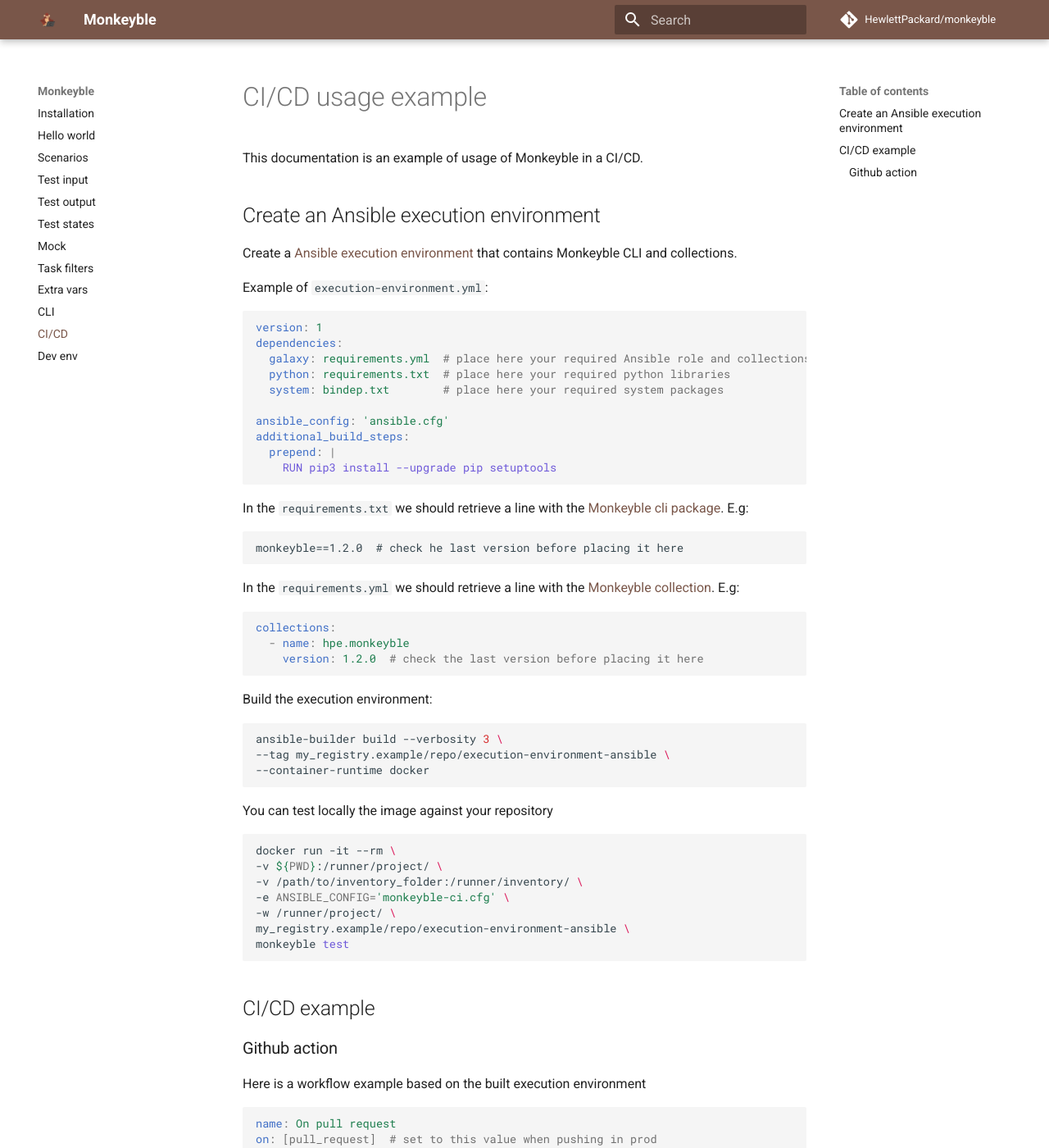
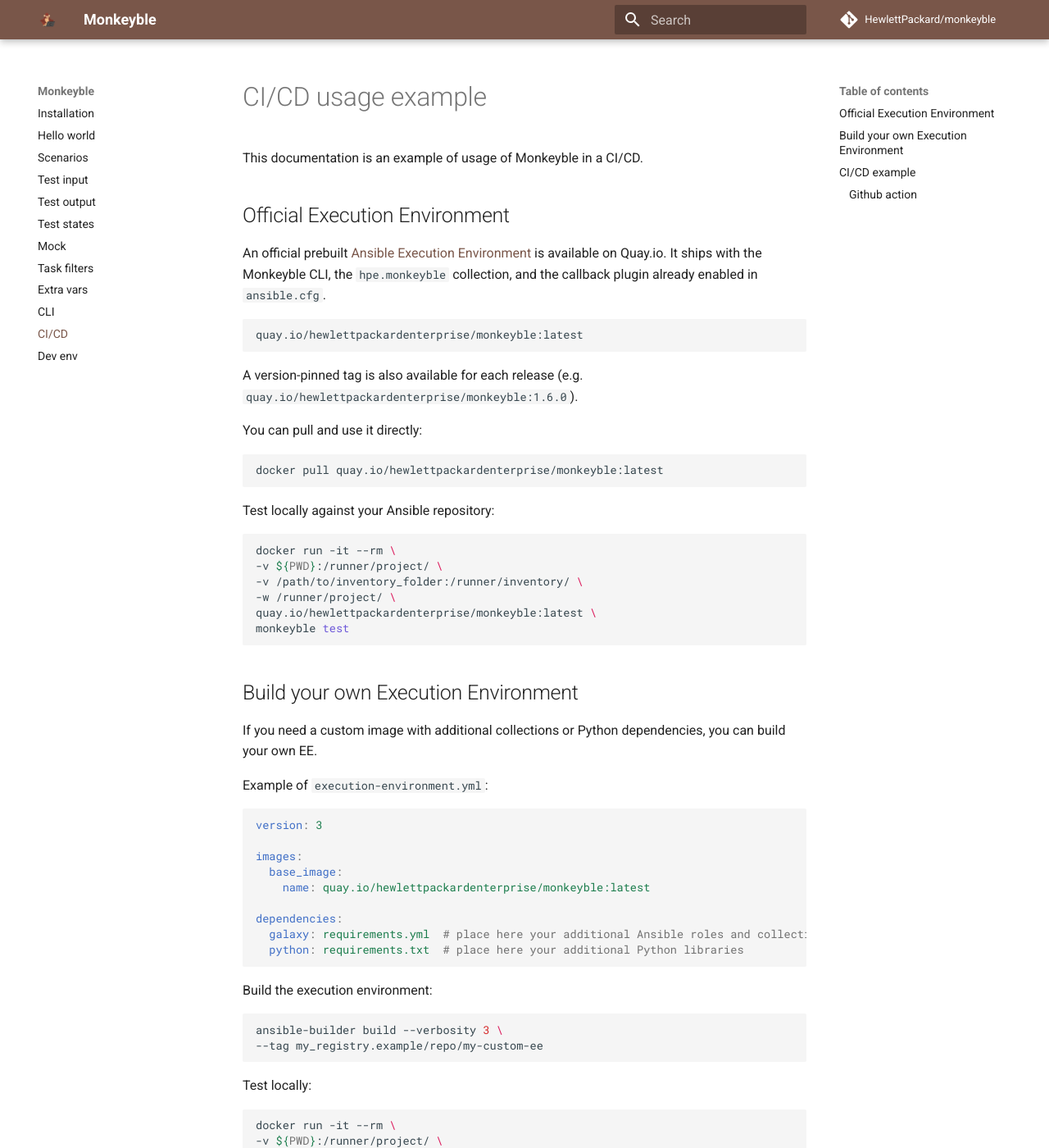
Before and after one commit to HewlettPackard/monkeyble, an MkDocs documentation site: the page built from docs/ci_cd.md, in a window 1280 px wide and 1400 px high. Shown: the whole window at 82% size. Built offline with MkDocs 1.6.1 and Material for MkDocs 9.7.7, drawn with Linux system fonts in a browser that asks for light colours; comment, search, counter and statistics services are not loaded; the version menu is left out; some of the changed text lies outside the part shown.

Commit message:
add execution environment build

````diff
--- a/docs/ci_cd.md
+++ b/docs/ci_cd.md
@@ -2,51 +2,61 @@
 
 This documentation is an example of usage of Monkeyble in a CI/CD.
 
-## Create an Ansible execution environment
+## Official Execution Environment
 
-Create a [Ansible execution environment](https://docs.ansible.com/automation-controller/latest/html/userguide/execution_environments.html) that contains Monkeyble CLI and collections.
+An official prebuilt [Ansible Execution Environment](https://docs.ansible.com/automation-controller/latest/html/userguide/execution_environments.html) is available on Quay.io. It ships with the Monkeyble CLI, the `hpe.monkeyble` collection, and the callback plugin already enabled in `ansible.cfg`.
+
+```
+quay.io/hewlettpackardenterprise/monkeyble:latest
+```
+
+A version-pinned tag is also available for each release (e.g. `quay.io/hewlettpackardenterprise/monkeyble:1.6.0`).
+
+You can pull and use it directly:
+```bash
+docker pull quay.io/hewlettpackardenterprise/monkeyble:latest
+```
+
+Test locally against your Ansible repository:
+```bash
+docker run -it --rm \
+-v ${PWD}:/runner/project/ \
+-v /path/to/inventory_folder:/runner/inventory/ \
+-w /runner/project/ \
+quay.io/hewlettpackardenterprise/monkeyble:latest \
+monkeyble test
+```
+
+## Build your own Execution Environment
+
+If you need a custom image with additional collections or Python dependencies, you can build your own EE.
 
 Example of `execution-environment.yml`:
 ```yaml
-version: 1
+version: 3
+
+images:
+  base_image:
+    name: quay.io/hewlettpackardenterprise/monkeyble:latest
+
 dependencies:
-  galaxy: requirements.yml  # place here your required Ansible role and collections
-  python: requirements.txt  # place here your required python libraries
-  system: bindep.txt        # place here your required system packages
-
-ansible_config: 'ansible.cfg'
-additional_build_steps:
-  prepend: |
-    RUN pip3 install --upgrade pip setuptools
-```
-
-In the `requirements.txt` we should retrieve a line with the [Monkeyble cli package](https://pypi.org/project/monkeyble/). E.g:
-```
-monkeyble==1.2.0  # check he last version before placing it here
-```
-
-In the `requirements.yml`  we should retrieve a line with the [Monkeyble collection](https://galaxy.ansible.com/hpe/monkeyble). E.g:
-```yaml
-collections:
-  - name: hpe.monkeyble
-    version: 1.2.0  # check the last version before placing it here
+  galaxy: requirements.yml  # place here your additional Ansible roles and collections
+  python: requirements.txt  # place here your additional Python libraries
 ```
 
 Build the execution environment:
 ```bash
 ansible-builder build --verbosity 3 \
---tag my_registry.example/repo/execution-environment-ansible \
---container-runtime docker
+--tag my_registry.example/repo/my-custom-ee
 ```
 
-You can test locally the image against your repository
+Test locally:
 ```bash
 docker run -it --rm \
 -v ${PWD}:/runner/project/ \
 -v /path/to/inventory_folder:/runner/inventory/ \
--e ANSIBLE_CONFIG='monkeyble-ci.cfg' \
 -w /runner/project/ \
-my_registry.example/repo/execution-environment-ansible \
+my_registry.example/repo/my-custom-ee \
 monkeyble test
 ```
 
@@ -54,11 +64,11 @@
 
 ### Github action
 
-Here is a workflow example based on the built execution environment
+Here is a workflow example using the official Monkeyble execution environment:
 
 ```yaml
 name: On pull request
-on: [pull_request]  # set to this value when pushing in prod
+on: [pull_request]
 
 jobs:
   monkeyble-tests:
@@ -66,16 +76,15 @@
 
     steps:
       - name: Checkout the Ansible repo
-        uses: actions/checkout@v3
+        uses: actions/checkout@v4
 
       - name: Run Monkeyble tests
         run: |
           docker run --rm \
           -v ${PWD}:/runner/project/ \
           -v ${PWD}/inventories:/runner/inventory/ \
-          -e ANSIBLE_CONFIG='monkeyble-ci.cfg' \
           -e VAULT_GITHUB_TOKEN=$VAULT_GITHUB_TOKEN \
           -w /runner/project/ \
-          my_registry.example/repo/execution-environment-ansible \
+          quay.io/hewlettpackardenterprise/monkeyble:latest \
           monkeyble test
 ```
````
Also changed, not shown: 5 other files.
